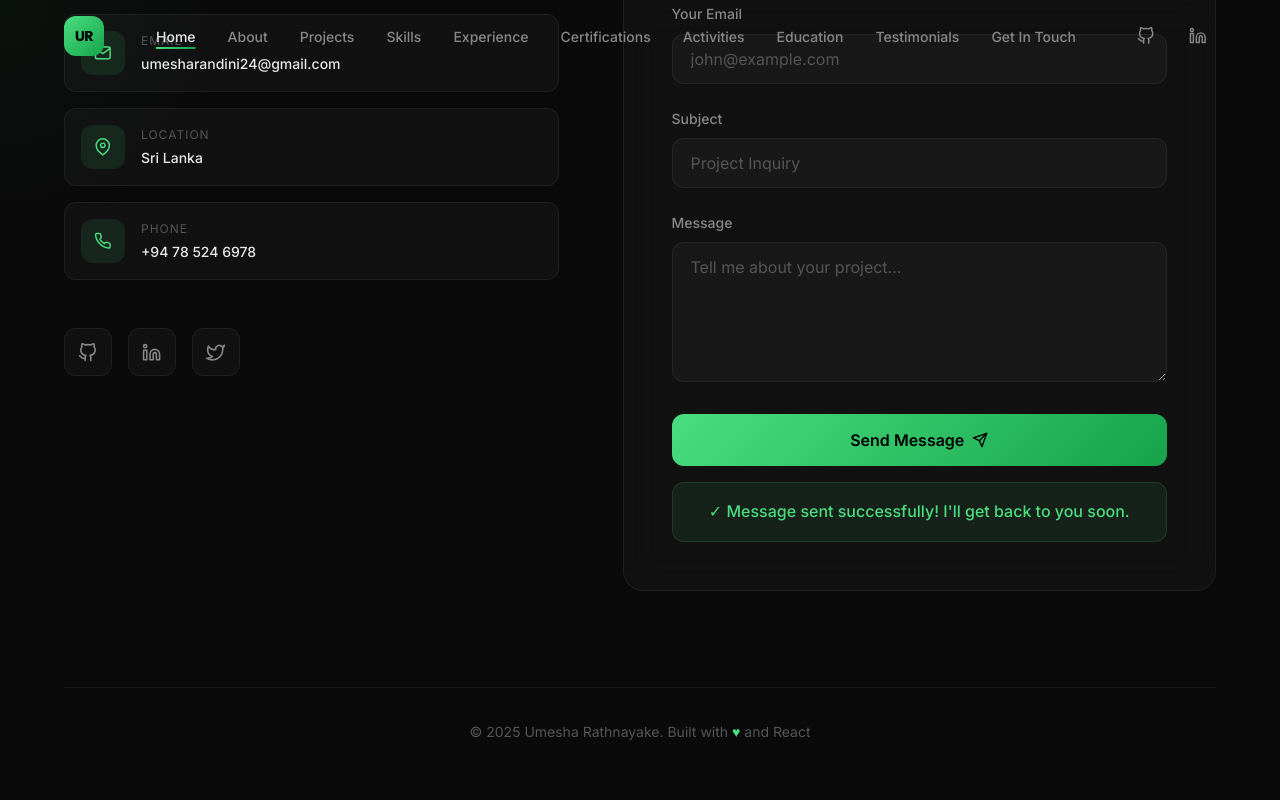
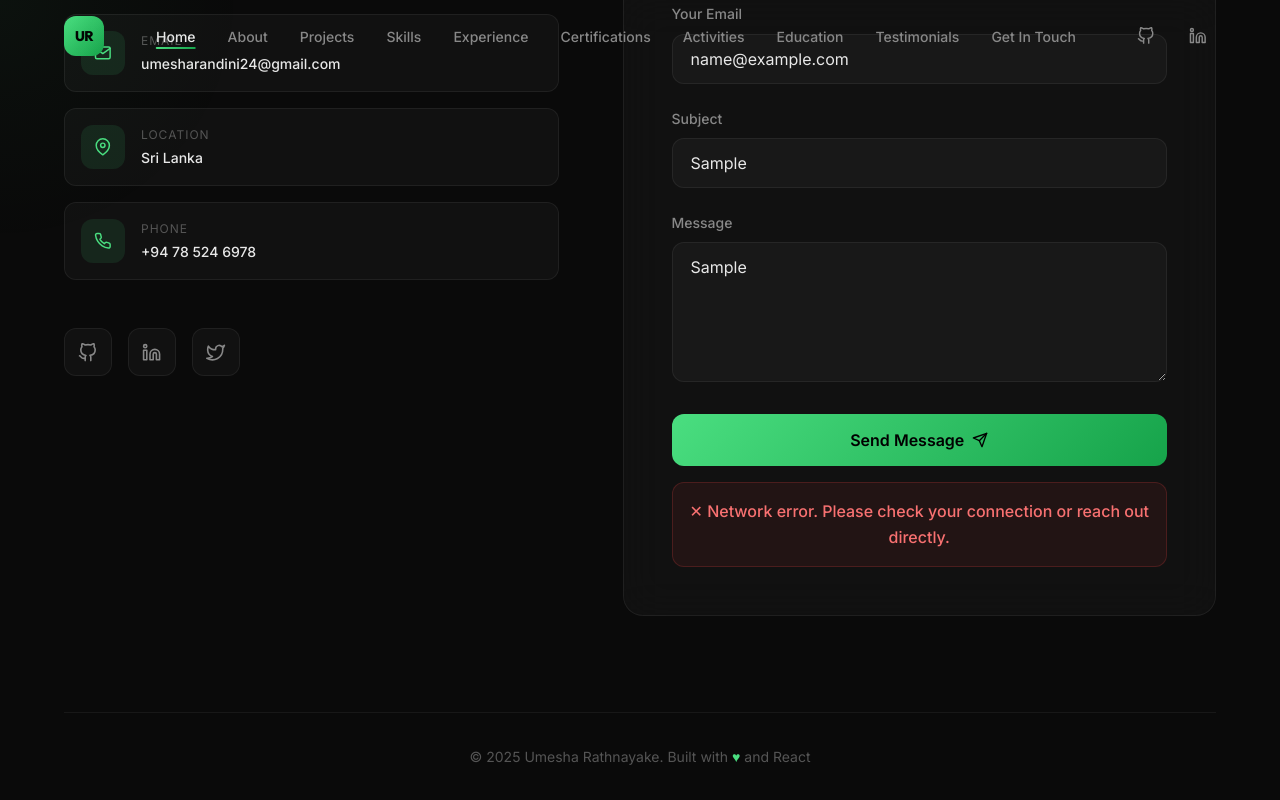
Before and after one commit to umesharandini/my-portfolio, a React (Vite) app: page / in a window 1280 px wide. Both pictures are taken after typing "Sample", "name@example.com", "Sample", "Sample" into the empty fields and a click on the button "Send Message". Shown: the part 9655-10455 px from the top of the page. Built offline with nearby package versions, Linux system fonts and the light colour scheme.

Commit message:
Connect Formspree contact form to Gmail

```diff
--- a/src/components/common/Navbar.jsx
+++ b/src/components/common/Navbar.jsx
@@ -84,10 +84,10 @@ export default function Navbar() {
 
           {/* Social Icons */}
           <div className={styles.socialLinks}>
-            <a href="https://github.com/" target="_blank" rel="noopener noreferrer" className={styles.socialLink} aria-label="GitHub">
+            <a href="https://github.com/umesharandini" target="_blank" rel="noopener noreferrer" className={styles.socialLink} aria-label="GitHub">
               <FiGithub />
             </a>
-            <a href="https://linkedin.com/" target="_blank" rel="noopener noreferrer" className={styles.socialLink} aria-label="LinkedIn">
+            <a href="https://www.linkedin.com/in/umesha-rathnayake-937492302" target="_blank" rel="noopener noreferrer" className={styles.socialLink} aria-label="LinkedIn">
               <FiLinkedin />
             </a>
           </div>
@@ -117,10 +117,10 @@ export default function Navbar() {
             </button>
           ))}
           <div className={styles.mobileSocials}>
-            <a href="https://github.com/" target="_blank" rel="noopener noreferrer" aria-label="GitHub">
+            <a href="https://github.com/umesharandini" target="_blank" rel="noopener noreferrer" aria-label="GitHub">
               <FiGithub />
             </a>
-            <a href="https://linkedin.com/" target="_blank" rel="noopener noreferrer" aria-label="LinkedIn">
+            <a href="https://www.linkedin.com/in/umesha-rathnayake-937492302" target="_blank" rel="noopener noreferrer" aria-label="LinkedIn">
               <FiLinkedin />
             </a>
           </div>
--- a/src/components/contact/Contact.jsx
+++ b/src/components/contact/Contact.jsx
@@ -11,14 +11,15 @@ const contactInfo = [
 ];
 
 const socialLinks = [
-  { icon: FiGithub, href: 'https://github.com/', label: 'GitHub' },
-  { icon: FiLinkedin, href: 'https://linkedin.com/', label: 'LinkedIn' },
+  { icon: FiGithub, href: 'https://github.com/umesharandini', label: 'GitHub' },
+  { icon: FiLinkedin, href: 'https://www.linkedin.com/in/umesha-rathnayake-937492302', label: 'LinkedIn' },
   { icon: FiTwitter, href: 'https://twitter.com/', label: 'Twitter' },
 ];
 
 export default function Contact() {
   const [formData, setFormData] = useState({ name: '', email: '', subject: '', message: '' });
   const [status, setStatus] = useState('idle'); // idle | sending | sent | error
+  const [errorMessage, setErrorMessage] = useState('');
 
   const handleChange = (e) => {
     setFormData((prev) => ({ ...prev, [e.target.name]: e.target.value }));
@@ -27,13 +28,34 @@ export default function Contact() {
   const handleSubmit = async (e) => {
     e.preventDefault();
     setStatus('sending');
+    setErrorMessage('');
 
-    // Simulated send — replace with EmailJS or your preferred service
-    await new Promise((resolve) => setTimeout(resolve, 1500));
-    setStatus('sent');
-    setFormData({ name: '', email: '', subject: '', message: '' });
+    try {
+      const response = await fetch('https://formspree.io/f/mrpgyvqq', {
+        method: 'POST',
+        headers: {
+          'Content-Type': 'application/json',
+          Accept: 'application/json',
+        },
+        body: JSON.stringify(formData),
+      });
 
-    setTimeout(() => setStatus('idle'), 4000);
+      if (response.ok) {
+        setStatus('sent');
+        setFormData({ name: '', email: '', subject: '', message: '' });
+        setTimeout(() => setStatus('idle'), 5000);
+      } else {
+        const data = await response.json().catch(() => ({}));
+        setErrorMessage(
+          data?.errors?.map((err) => err.message).join(', ') ||
+            'Something went wrong. Please try again or reach out directly.'
+        );
+        setStatus('error');
+      }
+    } catch {
+      setErrorMessage('Network error. Please check your connection or reach out directly.');
+      setStatus('error');
+    }
   };
 
   return (
@@ -155,6 +177,12 @@ export default function Contact() {
                   ✓ Message sent successfully! I'll get back to you soon.
                 </div>
               )}
+
+              {status === 'error' && (
+                <div className={styles.errorMessage}>
+                  ✕ {errorMessage}
+                </div>
+              )}
             </form>
           </ScrollReveal>
         </div>
--- a/src/components/contact/Contact.module.css
+++ b/src/components/contact/Contact.module.css
@@ -200,6 +200,17 @@
   margin-top: var(--space-md);
 }
 
+.errorMessage {
+  padding: var(--space-md);
+  background: rgba(239, 68, 68, 0.08);
+  border: 1px solid rgba(239, 68, 68, 0.2);
+  border-radius: var(--radius-md);
+  color: #f87171;
+  text-align: center;
+  font-weight: 500;
+  margin-top: var(--space-md);
+}
+
 /* Footer */
 .footer {
   margin-top: var(--space-4xl);
```
